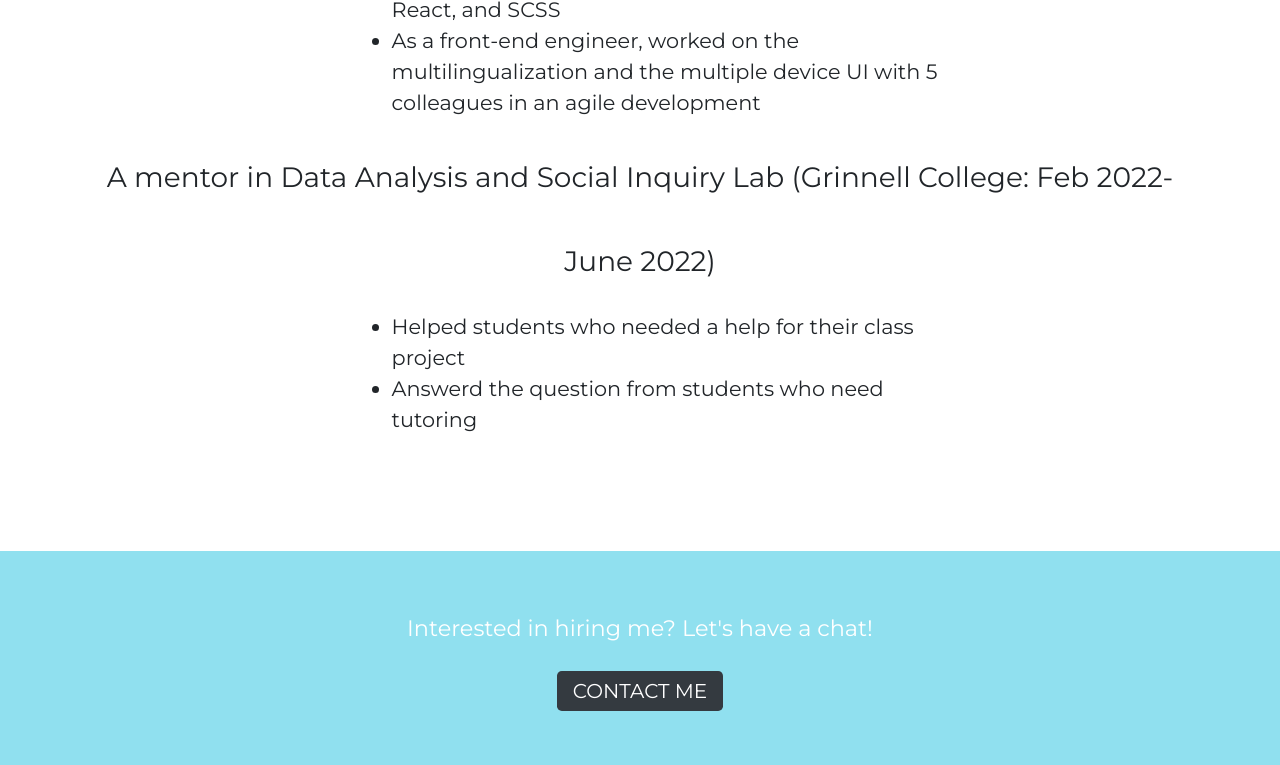
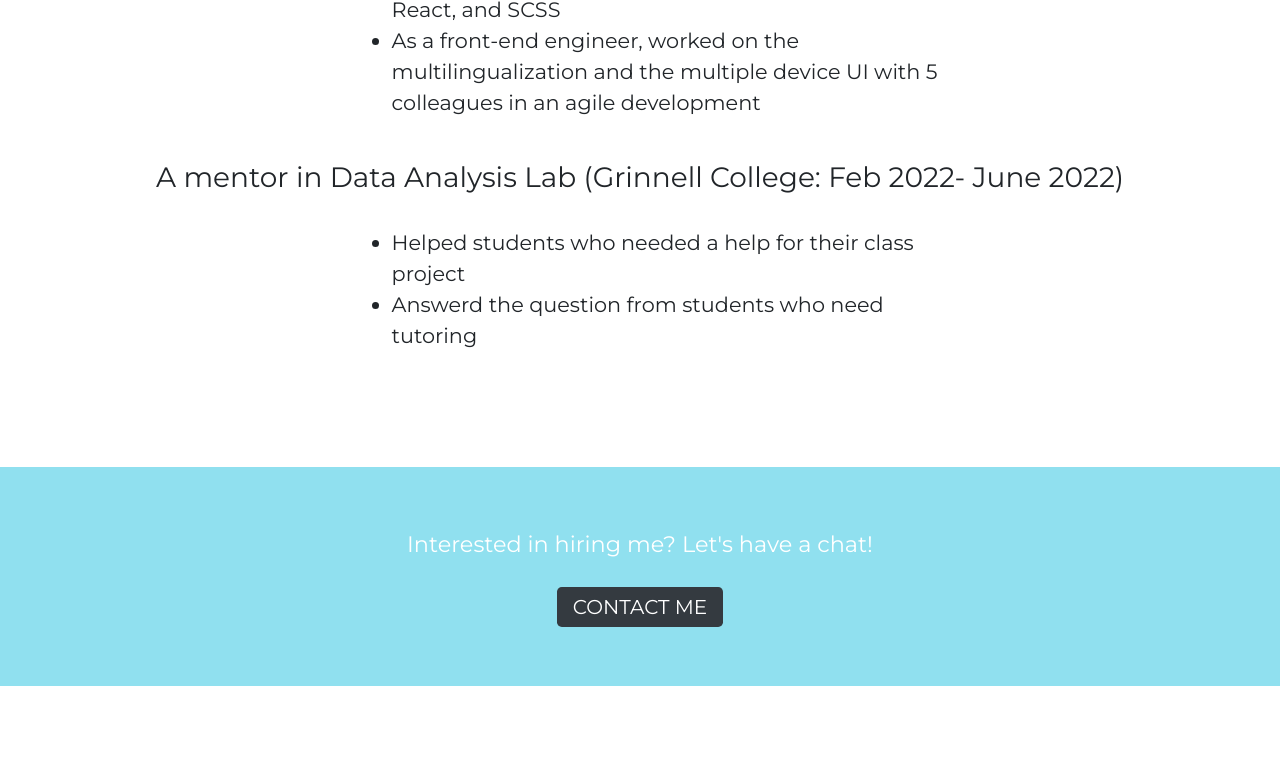
Before and after one commit to sonodary/portofolio, a plain HTML site: page index.html in a window 1280 px wide. Shown: the part 3399-4164 px from the top of the page. Drawn offline with nearby package versions, Linux system fonts and the light colour scheme; a web font is replaced by a local one.

Commit message:
Update index.html

```diff
--- a/index.html
+++ b/index.html
@@ -245,7 +245,7 @@
       <li > As a front-end engineer, worked on the multilingualization and the multiple device UI with 5 colleagues in an agile development </li>
     </ul>
 
-    <h3 class="job-title"> A mentor in Data Analysis and Social Inquiry Lab (Grinnell College: Feb 2022- June 2022)</h3>
+    <h3 class="job-title"> A mentor in Data Analysis Lab (Grinnell College: Feb 2022- June 2022)</h3>
     <ul class="experience-description">
       <li> Helped students who needed a help for their class project</li>
       <li> Answerd the question from students who need tutoring</li>
```
